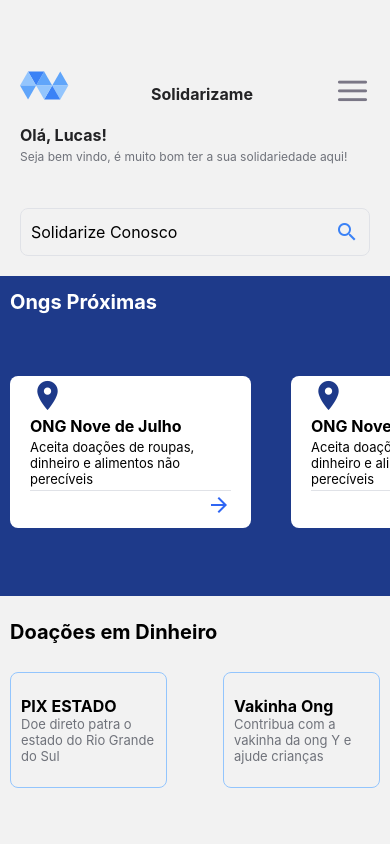
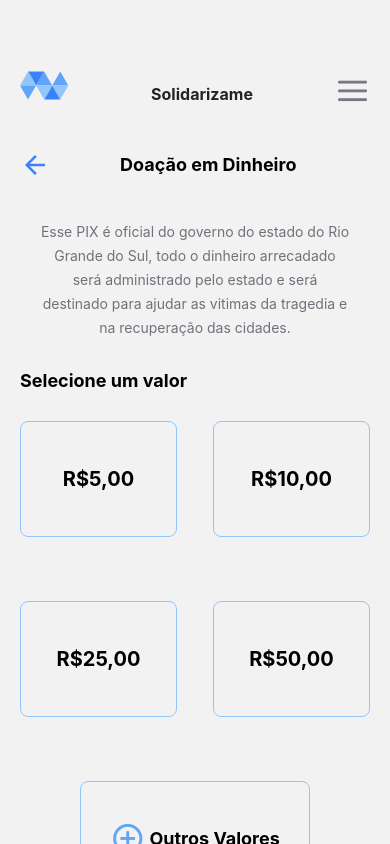
Before and after one commit to Lucaseduardo20/solidarizame-frontend, a React Native app: screen /Donate in a window 390 px wide. Built offline with nearby package versions, Linux system fonts and the light colour scheme.

Commit message:
feature: implemented structure donate screen

```diff
--- a/App.js
+++ b/App.js
@@ -4,6 +4,7 @@ import { createNativeStackNavigator } from '@react-navigation/native-stack';
 import { StyleSheet, Text, View } from 'react-native';
 import  Login  from './src/screens/Login';
 import { Home } from './src/screens/Home';
+import { Donate } from './src/screens/Donate';
 
 const Stack = createNativeStackNavigator();
 
@@ -15,6 +16,7 @@ function App() {
   }}>
         <Stack.Screen name='Login' component={Home}></Stack.Screen>
         <Stack.Screen name='Home' component={Home}></Stack.Screen>
+        <Stack.Screen name='Donate' component={Donate}></Stack.Screen>
       </Stack.Navigator>
     </NavigationContainer>
   );
--- a/src/components/Home/DonateSession/DonateCard.tsx
+++ b/src/components/Home/DonateSession/DonateCard.tsx
@@ -1,6 +1,7 @@
 import { View, Text, StyleSheet } from "react-native"
 
 interface ItemData {
+    id: Number,
     title: string,
     text: string
 }
--- a/src/components/Home/DonateSession/DonateSession.tsx
+++ b/src/components/Home/DonateSession/DonateSession.tsx
@@ -1,7 +1,7 @@
 import { StyleSheet, Text, TouchableOpacity, View } from "react-native"
 import { DonateCard } from "./DonateCard"
 
-export const DonateSession = () => {
+export const DonateSession = (props) => {
     const styles = StyleSheet.create({
         container: {
             width: '100%',
@@ -27,18 +27,22 @@ export const DonateSession = () => {
 
     const data = [
         {
+            id: 1,
             title: 'PIX ESTADO',
             text: 'Doe direto patra o estado do Rio Grande do Sul'
         },
         {
+            id: 2,
             title: 'Vakinha Ong',
             text: 'Contribua com a vakinha da ong Y e ajude crianças'
         },
         {
+            id: 3,
             title: 'PIX ESTADO',
             text: 'Doe direto patra o estado do Rio Grande do Sul'
         },
         {
+            id: 4,
             title: 'Vakinha Ong',
             text: 'Contribua com a vakinha da ong Y e ajude crianças'
         }
@@ -49,7 +53,7 @@ export const DonateSession = () => {
             <Text style={styles.title}>Doações em Dinheiro</Text>
             <View style={styles.content}>
                 {data.map((item, key) => (
-                    <TouchableOpacity>
+                    <TouchableOpacity key={key} onPress={(key) => props.navigation.navigate('Donate')}>
                         <DonateCard data={item}>
 
                         </DonateCard>
--- a/src/components/Home/HomeBody.tsx
+++ b/src/components/Home/HomeBody.tsx
@@ -4,7 +4,7 @@ import {IconInput} from "../../utils/IconInput"
 import { PlacesCarousel } from "./PlacesCarousel/PlacesCarousel"
 import { DonateSession } from "./DonateSession/DonateSession"
 
-export const HomeBody = () => {
+export const HomeBody = ({navigation}) => {
     const [searchField, setSearchField] = useState();
     const styles = StyleSheet.create({
         header: {
@@ -47,7 +47,7 @@ export const HomeBody = () => {
             </View>
             <View style={styles.body}>
                 <PlacesCarousel></PlacesCarousel>
-                <DonateSession></DonateSession>
+                <DonateSession navigation={navigation}></DonateSession>
             </View>
         </ScrollView>
 
--- /dev/null
+++ b/src/screens/Donate.tsx
@@ -0,0 +1,123 @@
+import { ScrollView, StyleSheet, Text, TouchableOpacity, View } from "react-native"
+import MaterialIcons from '@expo/vector-icons/MaterialIcons';
+import { NavBar } from "../components/Nav/NavBar"
+
+export const Donate = (props) => {
+    const styles = StyleSheet.create({
+        container: {
+            height: '100%',
+            width: '100%'
+        },
+        header: {
+            height: 50,
+            width: '100%',
+            flexDirection: 'row',
+            alignItems: 'center',
+            paddingHorizontal: 20,
+            marginVertical: 30
+        },
+        title: {
+            fontFamily: 'Inter',
+            fontSize: 18,
+            fontWeight: 'bold',
+            marginLeft: '20%'
+        },
+        content: {
+            width: '100%',
+            paddingHorizontal: 20
+        },
+        infoText: {
+            paddingHorizontal: 20,
+            color: '#6F727A',
+            lineHeight: 24,
+            fontSize: 14,
+            textAlign: 'center'
+        },
+        valuesContainer: {
+            width: '100%',
+            height: 500,
+            flexDirection: 'row',
+            justifyContent: 'space-between',
+            flexWrap: 'wrap',
+            rowGap: 40,
+            marginBottom: 50
+        },
+        valueCard: {
+            width: 157,
+            height: 116,
+            borderWidth: 1,
+            borderColor: '#93C5FD',
+            borderRadius: 8,
+            justifyContent: 'center',
+            alignItems: 'center',
+            paddingHorizontal: 10
+        },
+        otherValueCard: {
+            width: 230,
+            height: 116,
+            borderWidth: 1,
+            borderColor: '#93C5FD',
+            borderRadius: 8,
+            flexDirection: 'row',
+            justifyContent: 'center',
+            alignItems: 'center',
+            paddingHorizontal: 10
+        }
+    })
+    return (
+        <View style={styles.container}>
+            <NavBar navigation={props.navigation} />
+            <View style={styles.header}>
+                <TouchableOpacity onPress={() => props.navigation.reset({
+                    routes: [{ name: 'Home' }]
+                })}>
+                    <MaterialIcons name="arrow-back" size={30} color="#3B82F6" />
+                </TouchableOpacity>
+                <Text style={styles.title}>Doação em Dinheiro</Text>
+            </View>
+            <ScrollView showsVerticalScrollIndicator={false}>
+                <View style={styles.content}>
+                    <Text style={styles.infoText}>Esse PIX é oficial do governo do estado do Rio Grande do Sul, todo o dinheiro arrecadado será administrado pelo estado e será destinado para ajudar as vitimas da tragedia e na recuperação das cidades.</Text>
+                    <Text style={{
+                        fontFamily: 'Inter',
+                        fontSize: 18,
+                        fontWeight: 'bold',
+                        marginVertical: 30
+                    }}>Selecione um valor</Text>
+                    <View style={styles.valuesContainer}>
+                        <TouchableOpacity>
+                            <View style={styles.valueCard}>
+                                <Text style={{ fontSize: 20, fontWeight: 'bold' }}>R$5,00</Text>
+                            </View>
+                        </TouchableOpacity>
+                        <TouchableOpacity>
+                            <View style={styles.valueCard}>
+                                <Text style={{ fontSize: 20, fontWeight: 'bold' }}>R$10,00</Text>
+                            </View>
+                        </TouchableOpacity>
+                        <TouchableOpacity>
+                            <View style={styles.valueCard}>
+                                <Text style={{ fontSize: 20, fontWeight: 'bold' }}>R$25,00</Text>
+                            </View>
+                        </TouchableOpacity>
+                        <TouchableOpacity>
+                            <View style={styles.valueCard}>
+                                <Text style={{ fontSize: 20, fontWeight: 'bold' }}>R$50,00</Text>
+                            </View>
+                        </TouchableOpacity>
+                        <View style={{ width: '100%', alignItems: 'center' }}>
+                            <TouchableOpacity>
+                                <View style={styles.otherValueCard}>
+                                    <MaterialIcons name="add-circle-outline" size={35} color="#60A5FA" />
+                                    <Text style={{fontSize: 18, fontWeight: 'bold'}}> Outros Valores</Text>
+                                </View>
+                            </TouchableOpacity>
+
+                        </View>
+                    </View>
+                </View>
+            </ScrollView>
+
+        </View>
+    )
+}
--- a/src/screens/Home.tsx
+++ b/src/screens/Home.tsx
@@ -7,7 +7,7 @@ export const Home = ({navigation}) => {
     return (
         <>
             <NavBar navigation={navigation} />
-            <HomeBody />
+            <HomeBody navigation={navigation}/>
         </>
     )
 }
```
